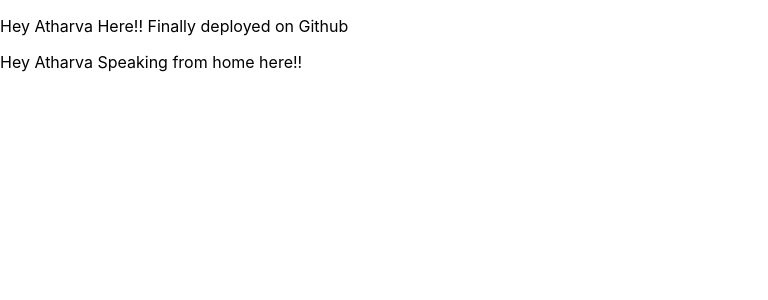
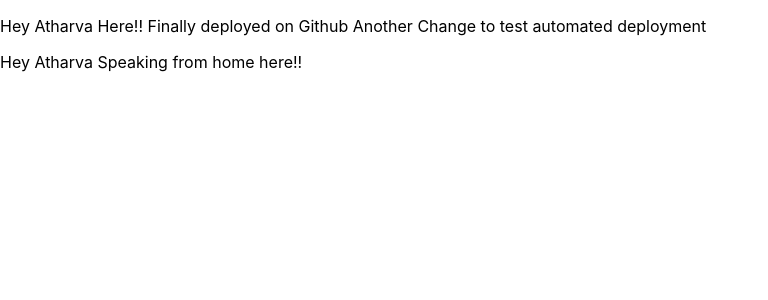
Before and after one commit to atharva-sardar02/atharvasardarportfolio, a React (Create React App) app: page / in a window 1280 px wide. Shown: the top 300 px of the page, without its empty margins (0-768 px from the left). Built offline with nearby package versions, Linux system fonts and the light colour scheme.

Commit message:
Small change for autodeployment chack

```diff
--- a/src/App.tsx
+++ b/src/App.tsx
@@ -7,6 +7,7 @@
             <p>
                 Hey Atharva Here!!
                 Finally deployed on Github
+                Another Change to test automated deployment
             </p>
             <Home/>
         </div>
```
